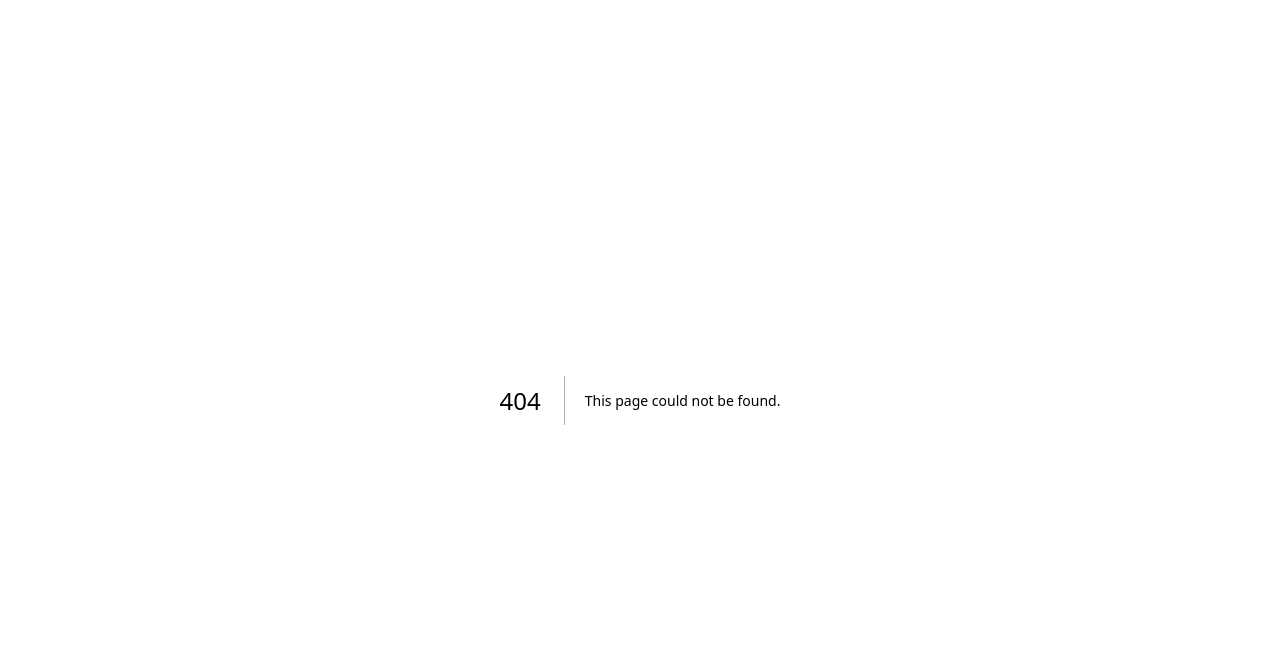
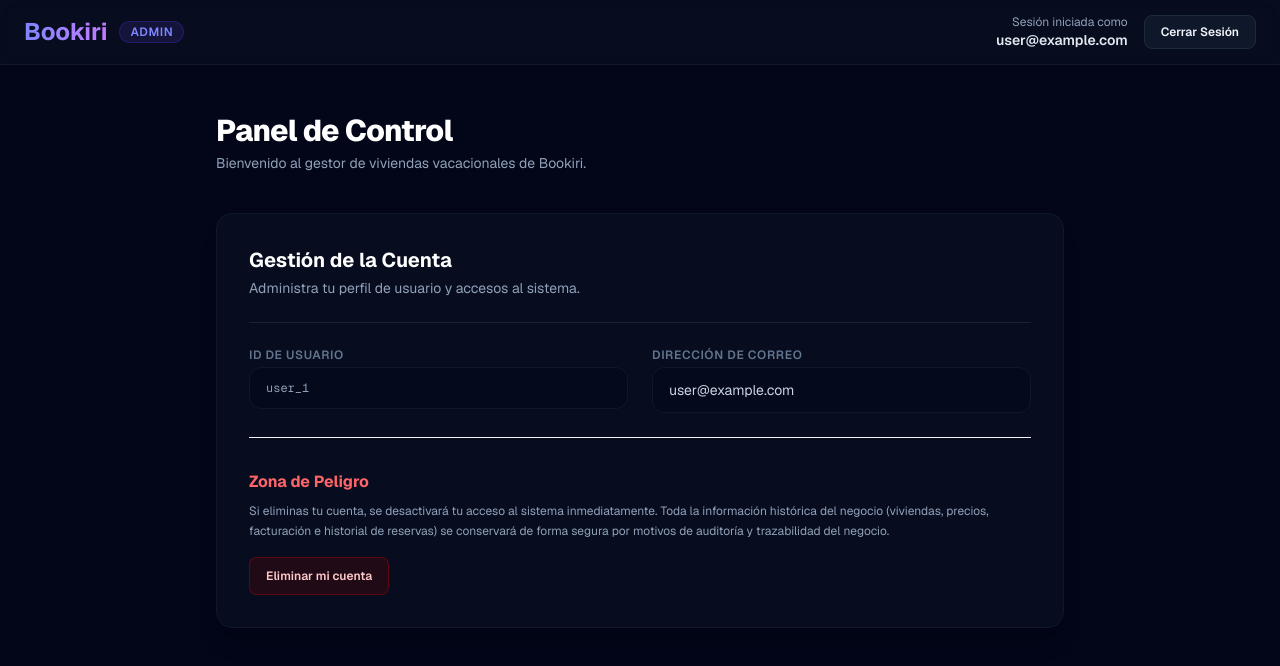
Before and after one commit to DaviiidW/bookiri, a Next.js app: page /dashboard in a window 1280 px wide. Before the commit this address had no page. Shown: the top 666 px of the page. Built offline with nearby package versions, Linux system fonts and the light colour scheme; no server answers; sample sign-in values are in the browser's storage.

Commit message:
feat: implementado el dashboard del usuario

```diff
--- /dev/null
+++ b/app/dashboard/dashboard-client.tsx
@@ -0,0 +1,202 @@
+"use client";
+
+import { signOut } from "next-auth/react";
+import { useState } from "react";
+import { useRouter } from "next/navigation";
+
+interface DashboardClientProps {
+  session: {
+    user: {
+      email: string;
+      id: string;
+    };
+  };
+}
+
+export default function DashboardClient({ session }: DashboardClientProps) {
+  const router = useRouter();
+  const [showDeleteModal, setShowDeleteModal] = useState(false);
+  const [confirmText, setConfirmText] = useState("");
+  const [isDeleting, setIsDeleting] = useState(false);
+  const [deleteError, setDeleteError] = useState<string | null>(null);
+
+  const handleLogout = async () => {
+    await signOut({ callbackUrl: "/login" });
+  };
+
+  const handleDeleteAccount = async () => {
+    if (confirmText !== "ELIMINAR") {
+      setDeleteError("Por favor, escribe ELIMINAR para confirmar.");
+      return;
+    }
+
+    setIsDeleting(true);
+    setDeleteError(null);
+
+    try {
+      const response = await fetch("/api/account", {
+        method: "DELETE",
+        headers: { "Content-Type": "application/json" },
+      });
+
+      const data = await response.json();
+
+      if (response.ok && data.success) {
+        // Log out immediately to destroy client cookies and session
+        await signOut({ callbackUrl: "/login" });
+      } else {
+        setDeleteError(data.error || "No se pudo eliminar la cuenta.");
+      }
+    } catch (err) {
+      setDeleteError("Ocurrió un error de red. Inténtalo de nuevo.");
+      console.error("Delete account error:", err);
+    } finally {
+      setIsDeleting(false);
+    }
+  };
+
+  return (
+    <div className="min-h-screen bg-slate-950 text-slate-100 flex flex-col font-sans">
+      {/* Header */}
+      <header className="border-b border-slate-900 bg-slate-900/40 backdrop-blur-md sticky top-0 z-20">
+        <div className="max-w-7xl mx-auto px-6 h-16 flex items-center justify-between">
+          <div className="flex items-center gap-3">
+            <span className="text-2xl font-bold bg-clip-text text-transparent bg-gradient-to-r from-indigo-400 to-purple-400">
+              Bookiri
+            </span>
+            <span className="text-xs px-2.5 py-0.5 rounded-full bg-indigo-950/60 border border-indigo-800/40 text-indigo-400 font-semibold uppercase tracking-wider">
+              Admin
+            </span>
+          </div>
+
+          <div className="flex items-center gap-4">
+            <div className="text-right hidden sm:block">
+              <p className="text-xs text-slate-400">Sesión iniciada como</p>
+              <p className="text-sm font-semibold text-slate-200">{session.user.email}</p>
+            </div>
+            <button
+              onClick={handleLogout}
+              className="px-4 py-2 text-xs font-semibold bg-slate-900 hover:bg-slate-800 border border-slate-800 rounded-lg transition-colors cursor-pointer"
+            >
+              Cerrar Sesión
+            </button>
+          </div>
+        </div>
+      </header>
+
+      {/* Main Workspace */}
+      <main className="flex-1 max-w-4xl w-full mx-auto px-6 py-12">
+        <div className="mb-10">
+          <h1 className="text-3xl font-extrabold tracking-tight text-white">
+            Panel de Control
+          </h1>
+          <p className="mt-1 text-slate-400 text-sm">
+            Bienvenido al gestor de viviendas vacacionales de Bookiri.
+          </p>
+        </div>
+
+        {/* Account Settings Card */}
+        <section className="bg-slate-900/40 border border-slate-900 rounded-2xl p-6 md:p-8 shadow-xl">
+          <div className="border-b border-slate-800/80 pb-6 mb-6">
+            <h2 className="text-xl font-bold text-white">Gestión de la Cuenta</h2>
+            <p className="text-sm text-slate-400 mt-1">
+              Administra tu perfil de usuario y accesos al sistema.
+            </p>
+          </div>
+
+          <div className="space-y-6">
+            {/* User Info Fields */}
+            <div className="grid grid-cols-1 md:grid-cols-2 gap-6">
+              <div>
+                <span className="block text-xs font-semibold text-slate-500 uppercase tracking-wider mb-1">
+                  ID de Usuario
+                </span>
+                <div className="px-4 py-3 bg-slate-950/50 border border-slate-900 rounded-xl text-slate-400 font-mono text-xs overflow-x-auto">
+                  {session.user.id}
+                </div>
+              </div>
+              <div>
+                <span className="block text-xs font-semibold text-slate-500 uppercase tracking-wider mb-1">
+                  Dirección de Correo
+                </span>
+                <div className="px-4 py-3 bg-slate-950/50 border border-slate-900 rounded-xl text-slate-300 text-sm">
+                  {session.user.email}
+                </div>
+              </div>
+            </div>
+
+            {/* Danger Zone */}
+            <div className="border-t border-slate-850 pt-8 mt-6">
+              <h3 className="text-md font-bold text-red-400 mb-2">Zona de Peligro</h3>
+              <p className="text-xs text-slate-400 mb-4 leading-relaxed">
+                Si eliminas tu cuenta, se desactivará tu acceso al sistema inmediatamente. Toda la información histórica del negocio (viviendas, precios, facturación e historial de reservas) se conservará de forma segura por motivos de auditoría y trazabilidad del negocio.
+              </p>
+              <button
+                onClick={() => setShowDeleteModal(true)}
+                className="px-4 py-2.5 bg-red-950/40 hover:bg-red-900/40 border border-red-800/50 text-red-200 text-xs font-semibold rounded-lg transition-colors cursor-pointer"
+              >
+                Eliminar mi cuenta
+              </button>
+            </div>
+          </div>
+        </section>
+      </main>
+
+      {/* Confirmation Modal */}
+      {showDeleteModal && (
+        <div className="fixed inset-0 bg-black/80 backdrop-blur-sm z-50 flex items-center justify-center p-4 animate-fade-in">
+          <div className="bg-slate-900 border border-slate-800 rounded-3xl max-w-md w-full p-6 md:p-8 shadow-2xl relative">
+            <h3 className="text-xl font-bold text-white mb-3">¿Estás absolutamente seguro?</h3>
+            <p className="text-sm text-slate-300 leading-relaxed mb-5">
+              Esta acción es irreversible. Se desactivará tu usuario de administrador y no podrás volver a iniciar sesión. La información histórica se conservará por trazabilidad.
+            </p>
+
+            {deleteError && (
+              <div className="mb-4 p-3 rounded-xl bg-red-950/40 border border-red-800/50 text-red-200 text-xs text-center">
+                {deleteError}
+              </div>
+            )}
+
+            <div className="mb-6">
+              <label className="block text-xs font-semibold text-slate-400 mb-2">
+                Escribe <span className="text-red-400 font-mono font-bold">ELIMINAR</span> para confirmar:
+              </label>
+              <input
+                type="text"
+                value={confirmText}
+                onChange={(e) => setConfirmText(e.target.value)}
+                placeholder="ELIMINAR"
+                className="w-full px-4 py-2.5 bg-slate-950 border border-slate-800 rounded-xl text-slate-200 placeholder-slate-600 focus:outline-none focus:ring-2 focus:ring-red-500/50 focus:border-red-500 transition-all font-mono"
+              />
+            </div>
+
+            <div className="flex items-center gap-3 justify-end">
+              <button
+                onClick={() => {
+                  setShowDeleteModal(false);
+                  setConfirmText("");
+                  setDeleteError(null);
+                }}
+                className="px-4 py-2 text-xs font-semibold text-slate-400 hover:text-slate-200 transition-colors"
+                disabled={isDeleting}
+              >
+                Cancelar
+              </button>
+              <button
+                onClick={handleDeleteAccount}
+                disabled={isDeleting || confirmText !== "ELIMINAR"}
+                className="px-5 py-2 text-xs font-semibold bg-red-650 hover:bg-red-500 text-white rounded-lg transition-colors disabled:opacity-40 disabled:pointer-events-none flex items-center justify-center min-w-[100px]"
+              >
+                {isDeleting ? (
+                  <div className="w-4 h-4 border-2 border-slate-300 border-t-white rounded-full animate-spin" />
+                ) : (
+                  "Confirmar"
+                )}
+              </button>
+            </div>
+          </div>
+        </div>
+      )}
+    </div>
+  );
+}
--- /dev/null
+++ b/app/dashboard/page.tsx
@@ -0,0 +1,19 @@
+import { auth } from "@/auth";
+import { redirect } from "next/navigation";
+import DashboardClient from "./dashboard-client";
+import type { Metadata } from "next";
+
+export const metadata: Metadata = {
+  title: "Panel de Control - Bookiri",
+  description: "Administra las reservas y precios de tus propiedades desde el panel de control de Bookiri.",
+};
+
+export default async function DashboardPage() {
+  const session = await auth();
+
+  if (!session?.user) {
+    redirect("/login");
+  }
+
+  return <DashboardClient session={session} />;
+}
```
